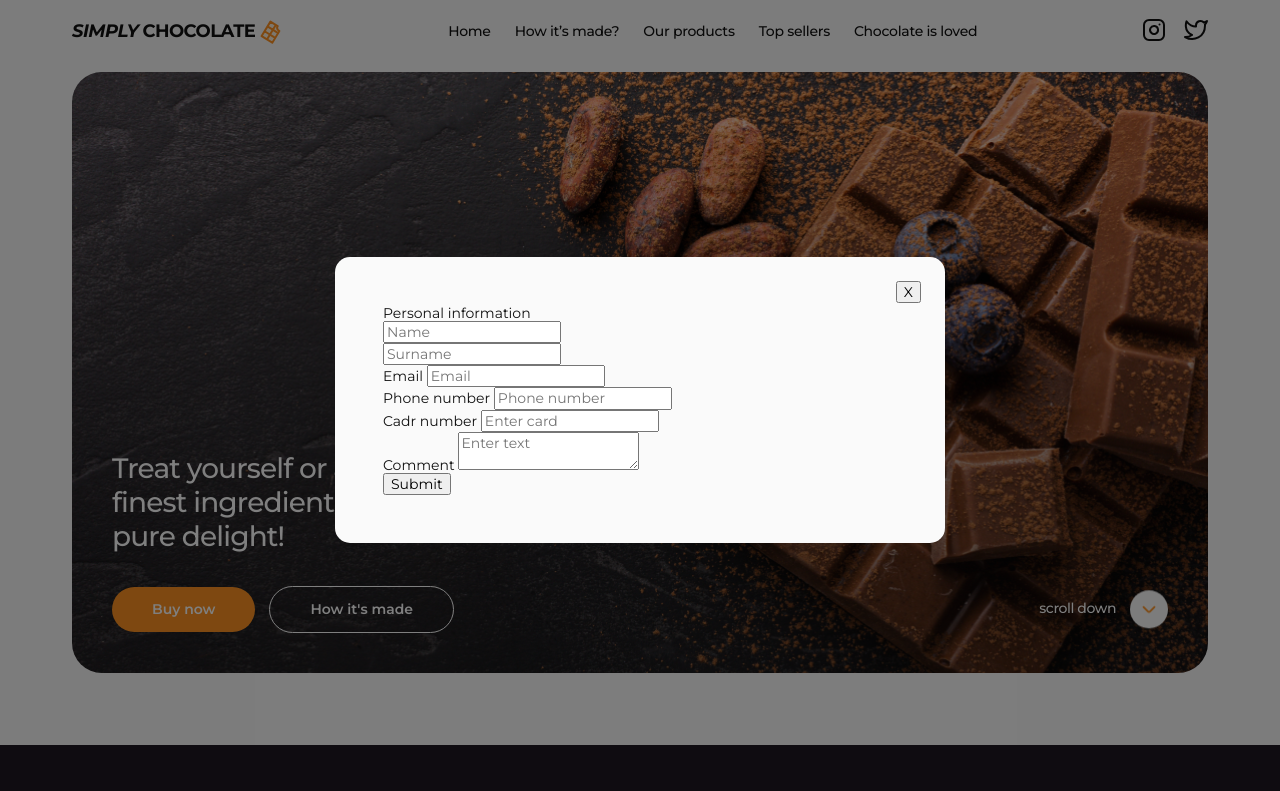
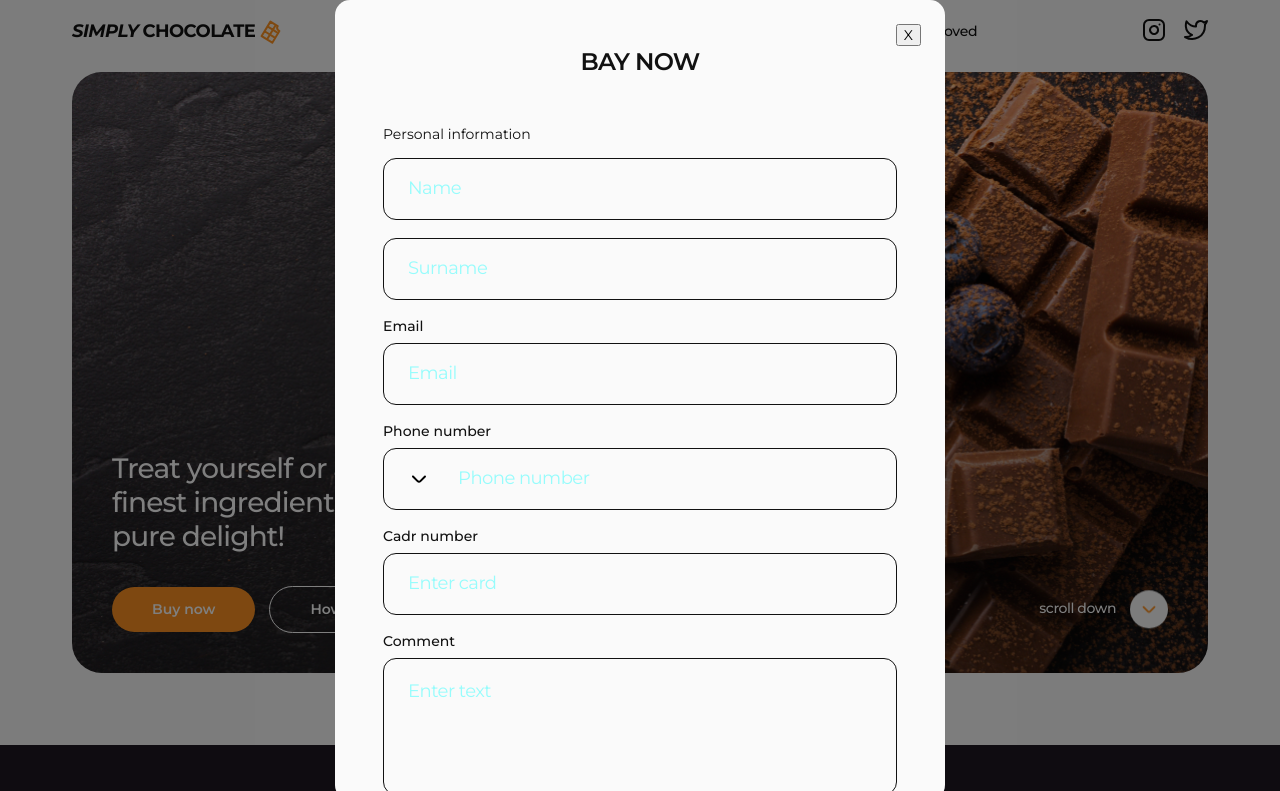
Before and after one commit to 13Master13/SIMPLY-CHOCOLATE, a plain HTML site: page index.html in a window 1280 px wide. Both pictures are taken after a click on the button "Buy now". Shown: the top 791 px of the page. Drawn offline with nearby package versions, Linux system fonts and the light colour scheme; files whose address does not match are found by name.

Commit message:
Занятие

```diff
--- a/css/styles.css
+++ b/css/styles.css
@@ -461,7 +461,10 @@ fieldset {
 
 .modal {
 	position: relative;
-	width: 610px;
+	width: 100%;
+	height: 100%;
+	max-width: 610px;
+	max-height: 1058px;
 	background-color: var(--c-background-light);
 	border-radius: 15px;
 	padding: 48px;
@@ -478,4 +481,92 @@ fieldset {
 	top: 24px;
 	right: 24px;
 }
+
+.modal-field {
+	margin-bottom: 18px;
+}
+
+legend {
+	margin-bottom: 16px;
+}
+
+.modal-label {
+	display: block;
+	margin-bottom: 8px;
+	font-weight: 500;
+	line-height: 1.2;
+}
+
+.modal-input {
+	width: 100%;
+	border: 1.5px solid #111;
+	border-radius: 13px;
+	background-color: #fafafa;
+	padding: 22px 24px;
+	transition: border-color 250ms;
+}
+
+/* .modal-input:not(:placeholder-shown):invalid {
+	border-color: blueviolet;
+} */
+
+.modal-textarea:focus,
+.modal-input:focus {
+	outline: none;
+	border-color: orange;
+}
+
+.modal-input:focus + .modal-input-icon {
+	fill: red;
+}
+
+.modal-textarea::placeholder,
+.modal-input::placeholder {
+	color: rgba(0, 255, 255, 0.4);
+	font-size: 18px;
+	line-height: 1.22;
+	letter-spacing: -0.03em;
+}
+
+.modal-input-phone {
+	padding-left: 74px;
+}
+
+.modal-input-wrap {
+	position: relative;
+}
+
+.modal-input-icon {
+	position: absolute;
+	left: 24px;
+	top: 50%;
+	transform: translateY(-50%);
+	transition: fill;
+}
+
+.modal-textarea {
+	resize: none;
+	min-height: 137px;
+	width: 100%;
+	border: 1.5px solid #111;
+	border-radius: 13px;
+	background-color: #fafafa;
+	padding: 22px 24px;
+}
+
+.modal-checkbox-input:checked + .modal-checkbox-label {
+	color: brown;
+}
+
+. .modal-checkbox-check {
+	display: block;
+	width: 14px;
+	height: 14px;
+}
+
+.modal-button {
+	display: block;
+	margin: 0 auto;
+}
+
 /* END Modal */
--- a/index.html
+++ b/index.html
@@ -352,17 +352,28 @@
 		<div class="backdrop is-hidden" data-modal>
 			<div class="modal">
 				<button class="modal-close" type="button" data-modal-close>X</button>
-				<!-- <h2>Bay now</h2> -->
+				<h2 class="section-title">Bay now</h2>
 				<form name="contact-form">
 					<fieldset>
 						<legend>Personal information</legend>
-						<div>
+						<div class="modal-field">
 							<label class="visually-hidden" for="user-name"></label>
-							<input id="user-name" type="text" name="user-name" placeholder="Name" required />
+							<input
+								class="modal-input"
+								id="user-name"
+								type="text"
+								name="user-name"
+								placeholder="Name"
+								minlength="5"
+								maxlength="20"
+								required
+							/>
+							<!-- <p>AAA</p> -->
 						</div>
-						<div>
+						<div class="modal-field">
 							<label class="visually-hidden" for="user-surname"></label>
 							<input
+								class="modal-input"
 								id="user-surname"
 								type="text"
 								name="user-surneme"
@@ -370,19 +381,38 @@
 								required
 							/>
 						</div>
-						<div>
-							<label for="user-email">Email</label>
-							<input id="user-email" type="email" name="user-email" placeholder="Email" required />
+						<div class="modal-field">
+							<label class="modal-label" for="user-email">Email</label>
+							<input
+								class="modal-input"
+								id="user-email"
+								type="email"
+								name="user-email"
+								placeholder="Email"
+								required
+							/>
 						</div>
-						<div>
-							<label for="user-tel">Phone number</label>
-							<input id="user-tel" type="tel" name="user-tel" placeholder="Phone number" />
+						<div class="modal-field">
+							<label class="modal-label" for="user-tel">Phone number</label>
+							<div class="modal-input-wrap">
+								<input
+									class="modal-input modal-input-phone"
+									id="user-tel"
+									type="tel"
+									name="user-tel"
+									placeholder="Phone number"
+								/>
+								<svg class="modal-input-icon" width="24" height="24">
+									<use href="./images/icons.svg#icon-arrow"></use>
+								</svg>
+							</div>
 						</div>
-						<div>
-							<label for="user-number">Cadr number</label>
+						<div class="modal-field">
+							<label class="modal-label" for="user-number">Cadr number</label>
 							<input
+								class="modal-input"
 								id="user-number"
-								type="number"
+								type="tel"
 								name="user-number"
 								placeholder="Enter card"
 								required
@@ -391,12 +421,29 @@
 					</fieldset>
 					<fieldset>
 						<legend class="visually-hidden">Addition information</legend>
-						<div>
-							<label for="user-comment">Comment</label>
-							<textarea id="user-comment" name="user-comment" placeholder="Enter text"></textarea>
+						<div class="modal-field">
+							<label class="modal-label" for="user-comment">Comment</label>
+							<textarea
+								class="modal-textarea"
+								id="user-comment"
+								name="user-comment"
+								placeholder="Enter text"
+							></textarea>
 						</div>
 					</fieldset>
-					<button type="submit">Submit</button>
+					<div class="modal-checkbox">
+						<input
+							class="modal-checkbox-input visually-hidden"
+							id="privacy-policy"
+							name="privacy-policy"
+							type="checkbox"
+						/>
+						<span class="modal-checkbox-check"></span>
+						<label class="modal-checkbox-label" for="privacy-policy"
+							>I agree <a href="#">Privacy polisy</a></label
+						>
+					</div>
+					<button class="button-primary modal-button" type="submit">Submit</button>
 				</form>
 			</div>
 		</div>
```
